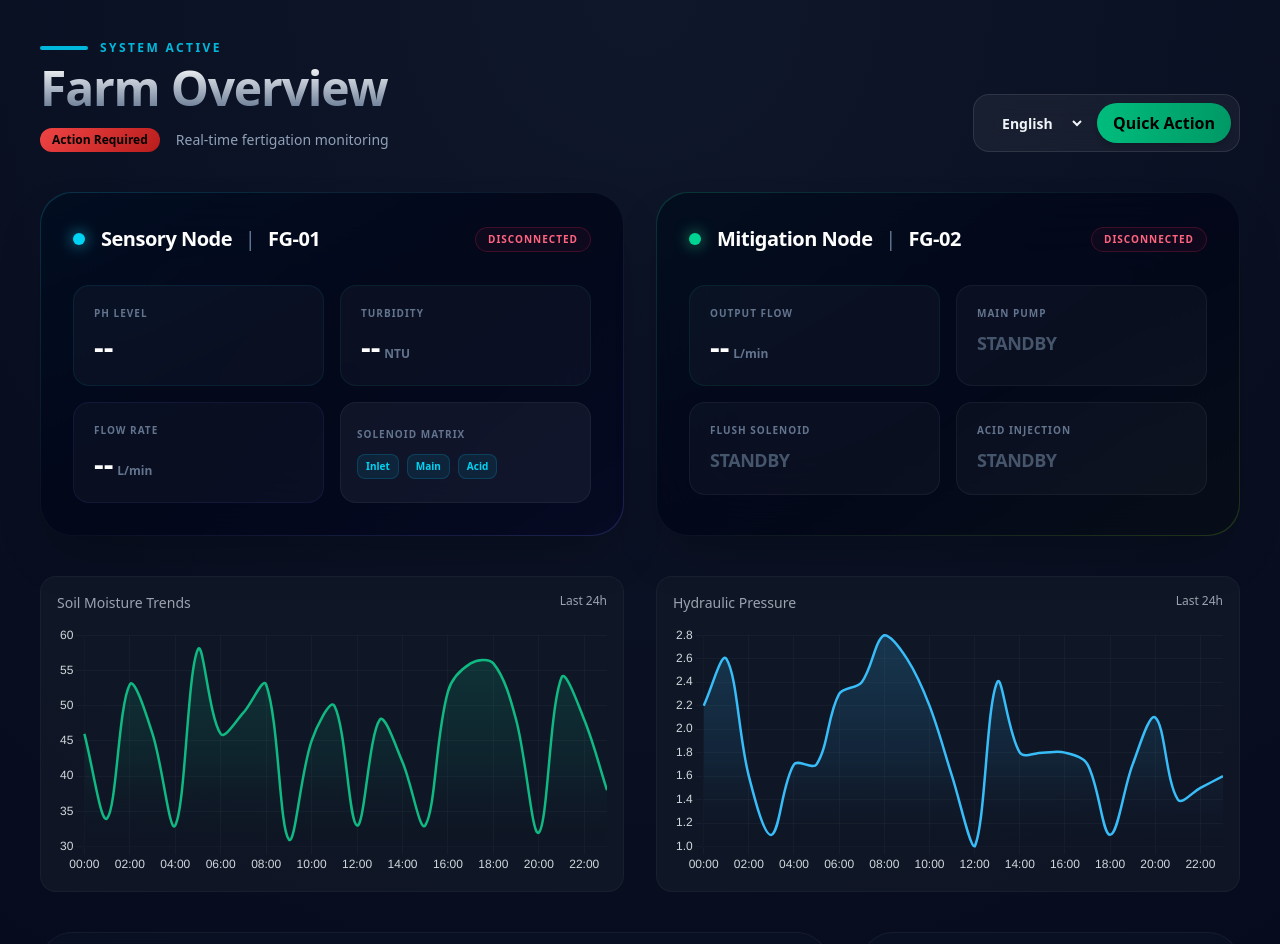
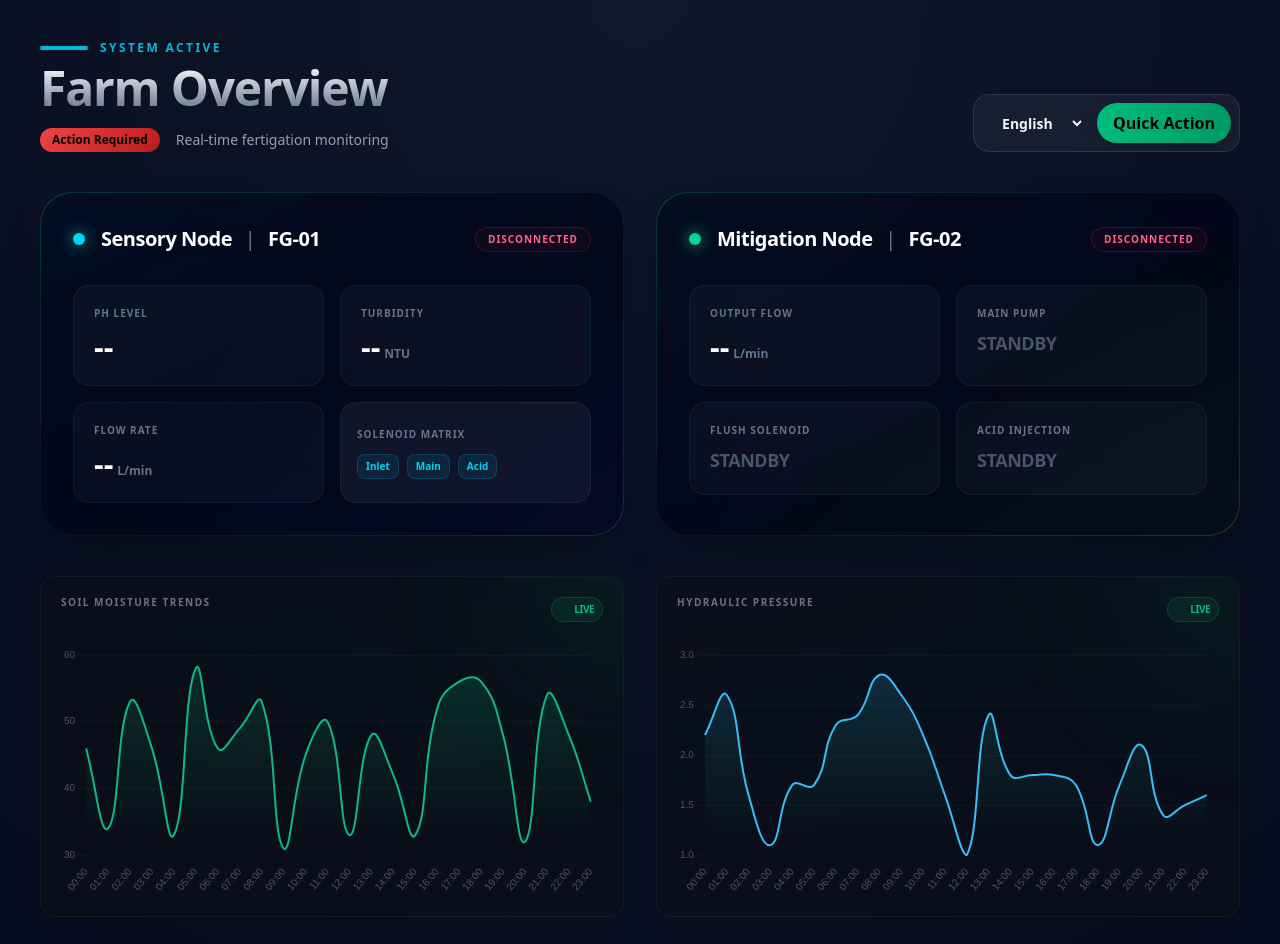
Before and after one commit to Swara696/fertiguard-dashboard, a Next.js app: page /dashboard in a window 1280 px wide. Shown: the top 944 px of the page. Built offline with nearby package versions, Linux system fonts and the light colour scheme; no server answers; the database is empty.

Commit message:
ui/ux changes in chartcard,linechart done

```diff
--- a/app/components/ChartCard.jsx
+++ b/app/components/ChartCard.jsx
@@ -2,16 +2,30 @@
 
 export default function ChartCard({ title, hint, children }) {
   return (
-    <div className="bg-[rgba(17,24,39,0.85)] border border-[rgba(255,255,255,0.04)] rounded-2xl p-4 h-full flex flex-col">
-      <div className="flex items-start justify-between gap-3">
+    <div className="group relative overflow-hidden bg-[#0B0F1A]/80 border border-white/5 rounded-2xl p-5 h-full flex flex-col transition-all duration-500 hover:border-emerald-500/30 hover:shadow-[0_0_30px_rgba(16,185,129,0.05)]">
+      {/* Background Radial Glow */}
+      <div className="absolute -top-24 -right-24 w-48 h-48 bg-emerald-500/10 blur-[80px] rounded-full group-hover:bg-emerald-500/20 transition-colors duration-700" />
+
+      <div className="flex items-start justify-between gap-3 relative z-10">
         <div>
-          <div className="text-sm text-[rgba(156,163,175,1)]">{title}</div>
-          {hint && <div className="text-xs text-[rgba(156,163,175,1)]">{hint}</div>}
+          <div className="text-[10px] font-bold uppercase tracking-[0.15em] text-gray-500 mb-1 leading-none">
+            {title}
+          </div>
+          {hint && (
+            <div className="text-xl font-semibold text-white tracking-tight leading-tight">
+              {hint}
+            </div>
+          )}
         </div>
-        <div className="text-xs text-[rgba(156,163,175,1)]">Last 24h</div>
+        <div className="flex items-center gap-2 px-2 py-1 rounded-full bg-emerald-500/10 border border-emerald-500/20">
+          <span className="w-1.5 h-1.5 rounded-full bg-emerald-500 animate-pulse" />
+          <span className="text-[10px] font-bold text-emerald-500 uppercase tracking-tighter">Live</span>
+        </div>
       </div>
 
-      <div className="mt-3 flex-1">{children}</div>
+      <div className="mt-6 flex-1 relative z-10 w-full min-h-[180px]">
+        {children}
+      </div>
     </div>
   );
 }
--- a/app/components/LineChart.jsx
+++ b/app/components/LineChart.jsx
@@ -1,6 +1,5 @@
 "use client";
-
-import React, { useRef, useMemo } from "react";
+import React, { useMemo } from "react";
 import { Line } from "react-chartjs-2";
 import {
   Chart as ChartJS,
@@ -10,74 +9,70 @@ import {
   LineElement,
   Filler,
   Tooltip,
-  Legend,
-  TimeScale,
-  Title
 } from 'chart.js';
 
-ChartJS.register(CategoryScale, LinearScale, PointElement, LineElement, Filler, Tooltip, Legend, TimeScale, Title);
+ChartJS.register(CategoryScale, LinearScale, PointElement, LineElement, Filler, Tooltip);
 
-export default function LineChart({ labels = [], data = [], accent = '#10B981', unit = '', height = 200 }) {
-  const chartRef = useRef(null);
-
+export default function LineChart({ labels = [], data = [], accent = '#10B981', height = 220 }) {
   const datasets = useMemo(() => ({
     labels,
     datasets: [
       {
-        label: unit || 'Value',
         data,
         fill: true,
-        tension: 0.35,
-        borderWidth: 2.5,
+        tension: 0.45, // Smoother "Startup" curves
+        borderWidth: 2,
         pointRadius: 0,
-        pointHoverRadius: 5,
+        pointHoverRadius: 6,
+        pointHoverBackgroundColor: accent,
+        pointHoverBorderColor: '#fff',
+        pointHoverBorderWidth: 2,
         borderColor: accent,
-        backgroundColor: function(context) {
-          const chart = context.chart;
-          const { ctx, chartArea } = chart;
-          if (!chartArea) return accent;
-          const gradient = ctx.createLinearGradient(0, chartArea.top, 0, chartArea.bottom);
-          gradient.addColorStop(0, `${accent}33`); // 20% alpha
-          gradient.addColorStop(0.6, `${accent}15`);
-          gradient.addColorStop(1, `rgba(10,10,10,0.02)`);
+        backgroundColor: (context) => {
+          const ctx = context.chart.ctx;
+          const gradient = ctx.createLinearGradient(0, 0, 0, 200);
+          gradient.addColorStop(0, `${accent}33`); // Transparent accent
+          gradient.addColorStop(1, 'rgba(16, 185, 129, 0)');
           return gradient;
-        }
+        },
       }
     ]
-  }), [labels, data, accent, unit]);
+  }), [labels, data, accent]);
 
-  const options = useMemo(() => ({
+  const options = {
     responsive: true,
     maintainAspectRatio: false,
-    interaction: { mode: 'index', intersect: false },
     plugins: {
       legend: { display: false },
       tooltip: {
-        backgroundColor: '#0b1220',
-        titleColor: '#e6eef1',
-        bodyColor: '#e6eef1',
-        borderColor: 'rgba(255,255,255,0.04)',
+        mode: 'index',
+        intersect: false,
+        backgroundColor: '#111827',
+        titleFont: { size: 12, weight: 'bold' },
+        bodyFont: { size: 12 },
+        padding: 12,
+        cornerRadius: 12,
+        borderColor: 'rgba(255,255,255,0.1)',
         borderWidth: 1,
-        padding: 8
+        displayColors: false
       }
     },
     scales: {
       x: {
-        ticks: { color: 'rgba(230,238,241,0.9)', maxRotation: 0 },
-        grid: { color: 'rgba(255,255,255,0.03)' }
+        grid: { display: false },
+        ticks: { color: '#4B5563', font: { size: 10 } }
       },
       y: {
-        ticks: { color: 'rgba(230,238,241,0.9)' },
-        grid: { color: 'rgba(255,255,255,0.03)' }
+        border: { display: false },
+        grid: { color: 'rgba(255, 255, 255, 0.03)' },
+        ticks: { color: '#4B5563', font: { size: 10 }, maxTicksLimit: 5 }
       }
-    },
-    elements: { point: { hoverRadius: 6 } },
-    transitions: { show: { animations: { x: { from: 0 }, y: { from: 0 } } }, hide: { animations: { x: { to: 0 }, y: { to: 0 } } } }
-  }), []);
+    }
+  };
 
   return (
     <div style={{ height }} className="w-full">
-      <Line ref={chartRef} data={datasets} options={options} />
+      <Line data={datasets} options={options} />
     </div>
   );
 }
--- a/app/dashboard/page.js
+++ b/app/dashboard/page.js
@@ -227,6 +227,7 @@ useEffect(() => {
             <div className="rounded-2xl overflow-hidden border border-white/5 bg-slate-950/50 p-4">
               <PipeNetwork clogged={cloggedBranch} clogSeverity={clogSeverity} />
             </div>
+
           </div>
 
           <div className="bg-slate-900/40 border border-white/5 rounded-[2rem] p-8 flex flex-col justify-between">
--- a/app/globals.css
+++ b/app/globals.css
@@ -1,92 +1,82 @@
 @import "tailwindcss";
 
 :root {
-  --background: #0B0E14;
-  --foreground: #E5E7EB;
+  --background: #020617;
+  --foreground: #f8fafc;
+  --accent: #10b981;
 }
 
-html, body {
-  background: var(--background);
-  color: var(--foreground);
-}
-
-.skeleton {
-  background: linear-gradient(90deg, #1F2937 25%, #374151 50%, #1F2937 75%);
-  background-size: 200% 100%;
-  animation: shimmer 1.5s infinite;
-}
-@keyframes shimmer {
-  0% {
-    background-position: 200% 0;
-  }
-  100% {
-    background-position: -200% 0;
-  }
-}
-.glass {
-  background: rgba(17,24,39,0.7);
-  backdrop-filter: blur(18px);
-  border: 1px solid rgba(255,255,255,0.06);
-  box-shadow: 0 20px 40px rgba(0,0,0,0.6);
-}
 @layer base {
   body {
-    @apply bg-[#020617] text-slate-50;
+    @apply bg-[#020617] text-slate-50 antialiased selection:bg-emerald-500/30;
+    background-attachment: fixed;
+    background-image:
+      radial-gradient(at 0% 0%, rgba(16, 185, 129, 0.08) 0, transparent 45%),
+      radial-gradient(at 100% 0%, rgba(59, 130, 246, 0.05) 0, transparent 40%),
+      radial-gradient(at 50% 100%, rgba(16, 185, 129, 0.05) 0, transparent 50%);
   }
 }
 
-.bg-grid-pattern {
-  background-image: radial-gradient(circle at 2px 2px, rgba(255,255,255,0.05) 1px, transparent 0);
-  background-size: 40px 40px;
-}
+@layer utilities {
+  /* The "Linear" App Style Border */
+  .border-glass {
+    border: 1px solid rgba(255, 255, 255, 0.08);
+  }
 
-.glow-shadow-emerald {
-  box-shadow: 0 0 20px -5px rgba(16, 185, 129, 0.3);
-}
-@keyframes pulse-soft {
-  0%, 100% { opacity: 1; }
-  50% { opacity: 0.7; }
-}
+  /* High-end Glassmorphism */
+  .glass-card {
+    background: linear-gradient(
+      135deg,
+      rgba(255, 255, 255, 0.03) 0%,
+      rgba(255, 255, 255, 0) 100%
+    );
+    backdrop-filter: blur(12px);
+    border: 1px solid rgba(255, 255, 255, 0.08); /* inline instead of @apply */
+    border-radius: 0.75rem;
+  }
 
-.animate-pulse-soft {
-  animation: pulse-soft 3s infinite;
-}
+  /* Subtle background grid */
+  .bg-grid {
+    background-image: radial-gradient(circle at 1px 1px, rgba(255, 255, 255, 0.04) 1px, transparent 0);
+    background-size: 32px 32px;
+  }
 
-.glass-panel {
-  background: linear-gradient(135deg, rgba(15, 23, 42, 0.6) 0%, rgba(2, 6, 23, 0.8) 100%);
-  backdrop-filter: blur(12px);
-  border: 1px solid rgba(255, 255, 255, 0.08);
-  box-shadow: 0 8px 32px 0 rgba(0, 0, 0, 0.8);
-}
+  /* Text glow for numbers */
+  .text-glow-emerald {
+    text-shadow: 0 0 20px rgba(16, 185, 129, 0.4);
+  }
 
-.text-glow-emerald {
-  text-shadow: 0 0 15px rgba(16, 185, 129, 0.5);
-}
-@layer utilities {
-  .glow-mesh {
-    background-image:
-      radial-gradient(at 0% 0%, rgba(16, 185, 129, 0.1) 0, transparent 50%),
-      radial-gradient(at 100% 100%, rgba(59, 130, 246, 0.1) 0, transparent 50%);
+  /* Animated Shimmer for Borders */
+  .animate-border-glow {
+    background: linear-gradient(to right, transparent, rgba(16, 185, 129, 0.2), transparent);
+    background-size: 200% 100%;
+    animation: border-shimmer 4s infinite linear;
   }
 }
 
-/* Custom glow for Recharts lines */
-.recharts-curve.recharts-area-curve {
-  filter: drop-shadow(0px 0px 6px rgba(16, 185, 129, 0.8));
-}
-@layer utilities {
-  .glow-border-emerald {
-    box-shadow: 0 0 15px rgba(16, 185, 129, 0.2), inset 0 0 10px rgba(16, 185, 129, 0.1);
-  }
-  .text-glow {
-    text-shadow: 0 0 10px rgba(255, 255, 255, 0.4);
-  }
+@keyframes border-shimmer {
+  0% { background-position: 200% 0; }
+  100% { background-position: -200% 0; }
 }
 
-/* Make Recharts look high-end */
-.recharts-polar-grid-concentric-path {
-  stroke: rgba(255,255,255,0.05) !important;
+/* Skeleton Loader */
+.skeleton {
+  background: linear-gradient(90deg, #0f172a 25%, #1e293b 50%, #0f172a 75%);
+  background-size: 200% 100%;
+  animation: shimmer 2s infinite;
 }
-.recharts-polar-angle-axis-line {
-  stroke: rgba(255,255,255,0.1) !important;
+
+@keyframes shimmer {
+  0% { background-position: 200% 0; }
+  100% { background-position: -200% 0; }
 }
+
+/* Chart Refinements */
+.recharts-curve.recharts-area-curve {
+  filter: drop-shadow(0px 4px 10px rgba(16, 185, 129, 0.3));
+}
+
+.recharts-cartesian-grid-horizontal line,
+.recharts-cartesian-grid-vertical line {
+  stroke: rgba(255, 255, 255, 0.03);
+}
```
